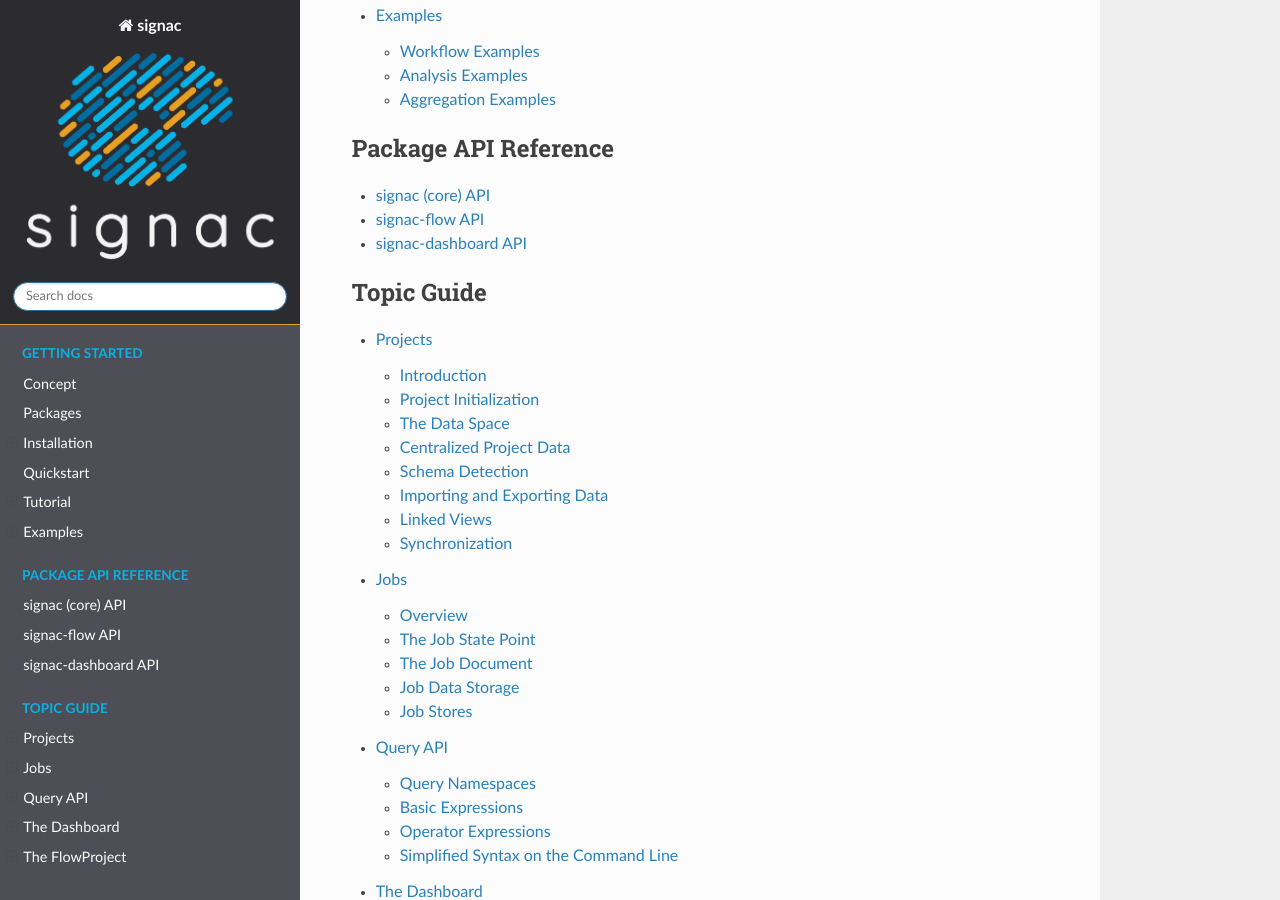
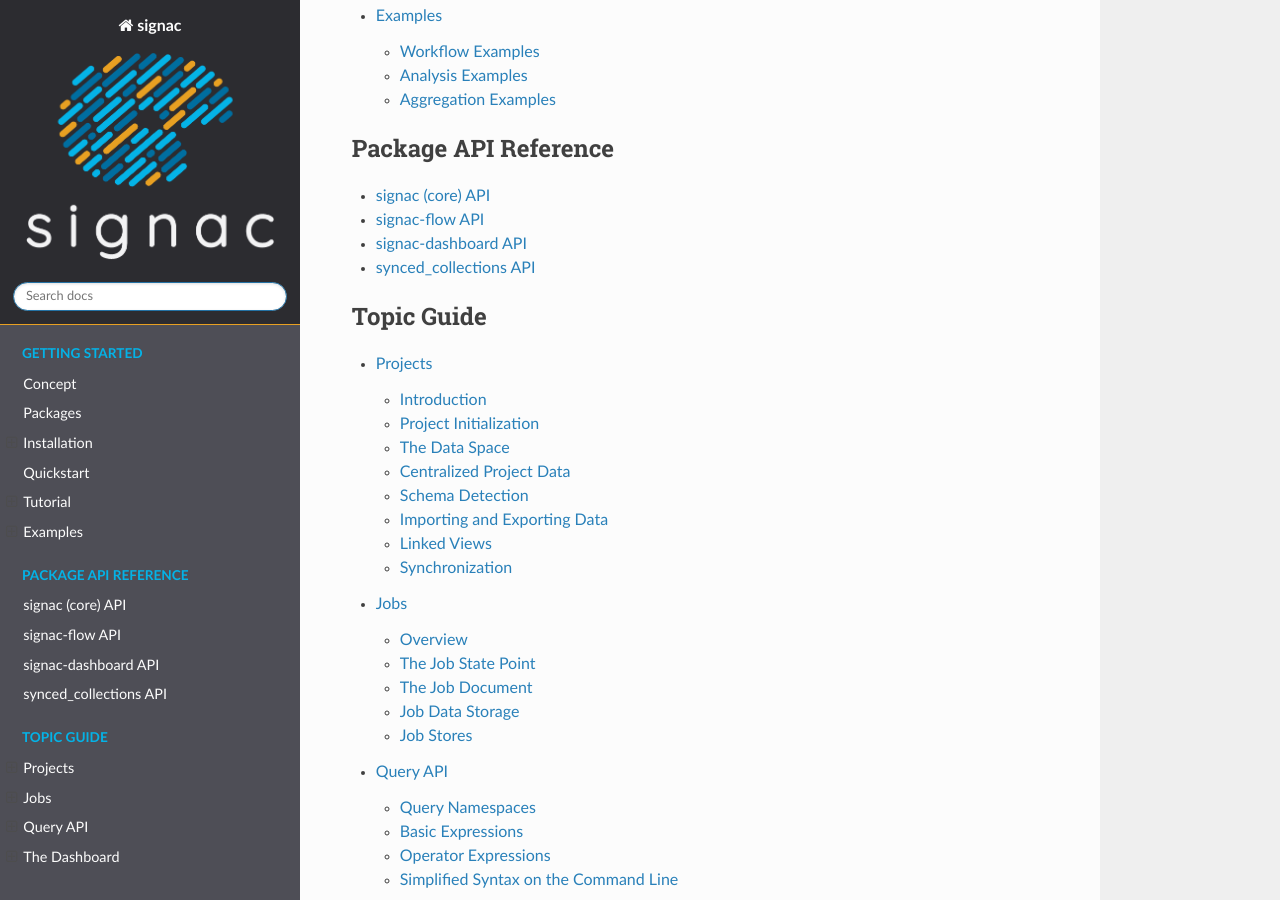
Before and after one commit to glotzerlab/signac-docs, a Sphinx documentation site: the page built from docs/source/index.rst, in a window 1280 px wide and 900 px high, scrolled down 829 px. Built offline with Sphinx 7.4.7 and the Read the Docs theme 2.0.0, drawn with Linux system fonts in a browser that asks for light colours; cross-references to code outside the pages are shown as plain code.

Commit message:
Update index

```diff
--- a/docs/source/index.rst
+++ b/docs/source/index.rst
@@ -33,6 +33,7 @@
    signac (core) API <https://docs.signac.io/projects/core/en/latest/api.html>
    signac-flow API <https://docs.signac.io/projects/flow/en/latest/api.html>
    signac-dashboard API <https://docs.signac.io/projects/dashboard/en/latest/api.html>
+   synced_collections API <https://docs.signac.io/projects/synced-collections/en/latest/api.html>
 
 .. toctree::
    :maxdepth: 2
```
